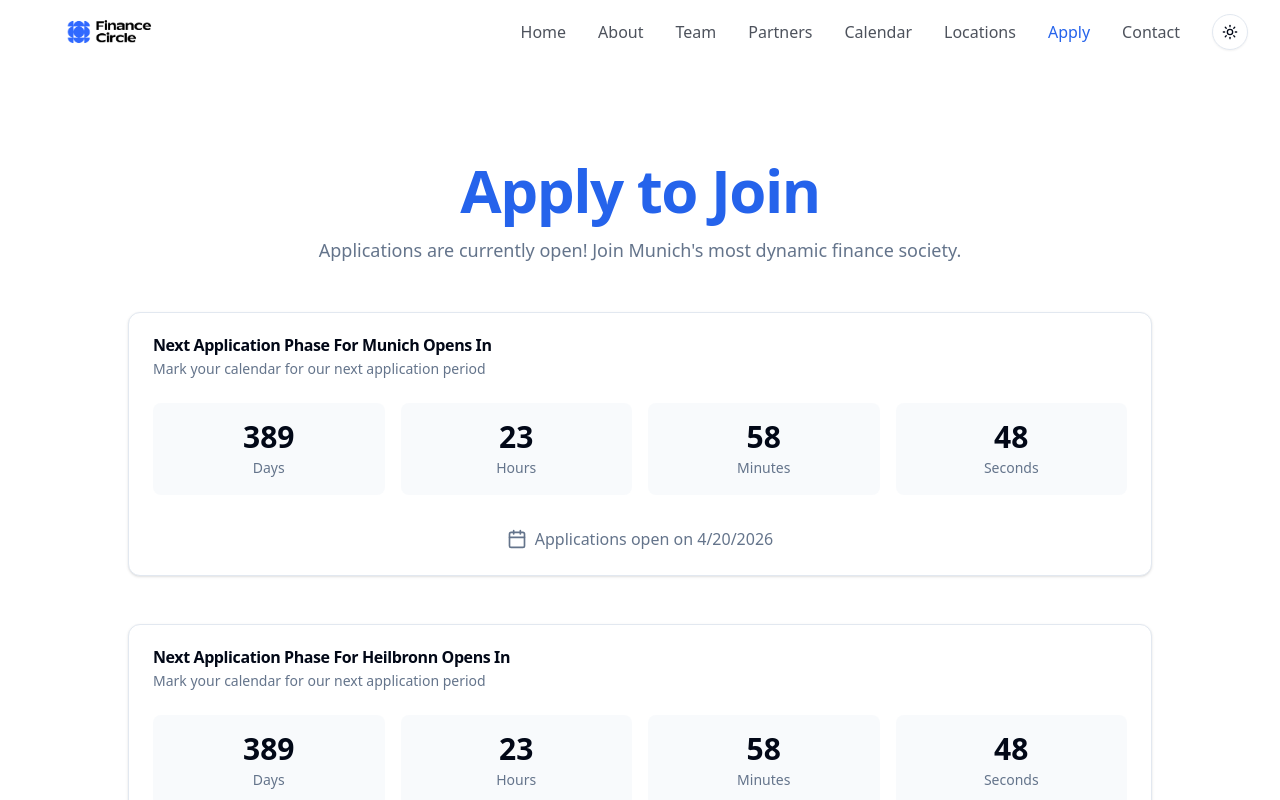
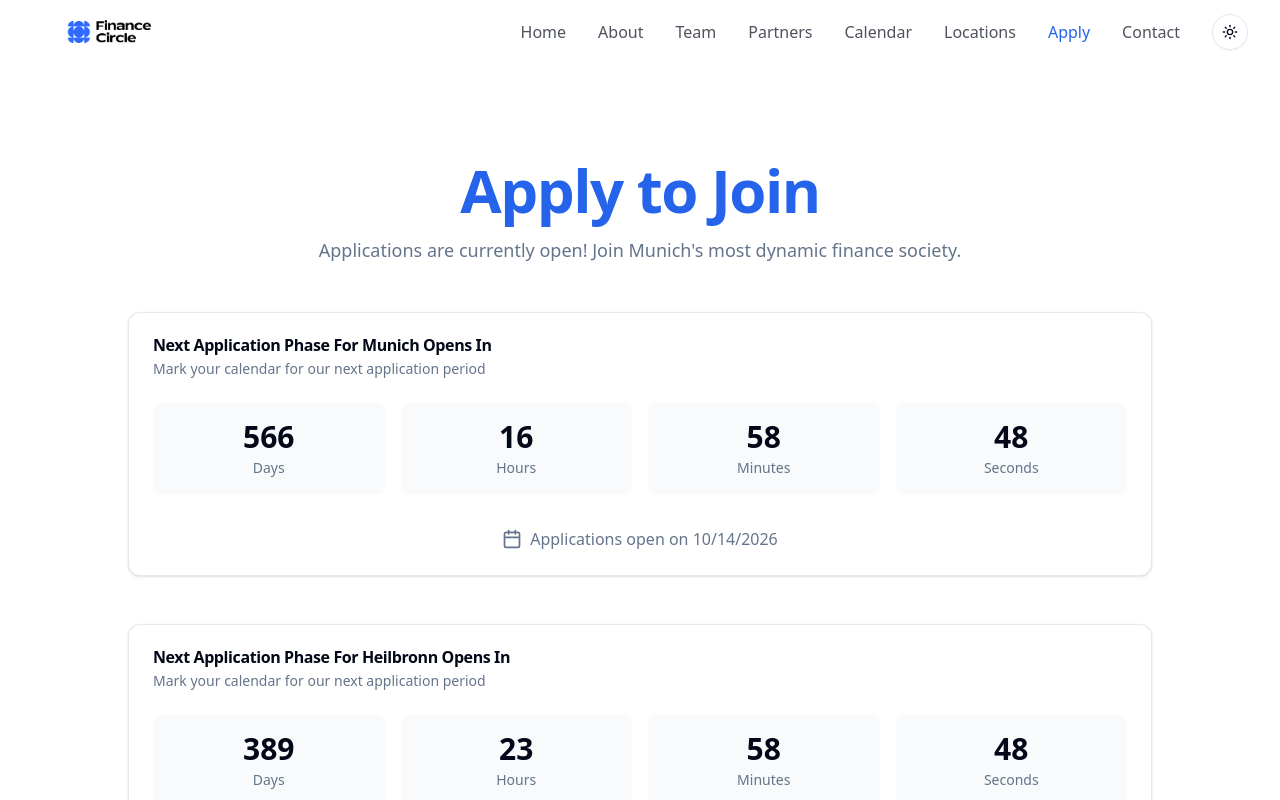
Before and after one commit to munichfinancecircle/website, a Next.js app in the folder my-app/: page /apply in a window 1280 px wide. Shown: the top 800 px of the page. Built offline with nearby package versions, Linux system fonts and the light colour scheme.

Commit message:
Application Phase Munich WS 2627

```diff
--- a/my-app/app/apply/page.tsx
+++ b/my-app/app/apply/page.tsx
@@ -15,10 +15,10 @@ import ApplicationCard from "@/components/ApplicationCard"
 const applicationDataMunich = {
   city: "Munich",
   isActive: true,
-  googleFormUrl: "https://forms.gle/uXKESLU6zfQ5sFN79",
-  nextDeadline: new Date("2026-05-01T23:59:59"),
-  nextApplicationPhase: new Date("2026-04-20T15:00:00"),
-  applicationTime: 11 // in days
+  googleFormUrl: "https://forms.gle/N4DW99n3dcnKisEC7",
+  nextDeadline: new Date("2026-11-01T23:59:59"),
+  nextApplicationPhase: new Date("2026-10-14T08:00:00"),
+  applicationTime: 18 // in days
 }
 
 const applicationDataHeilbronn = {
```
